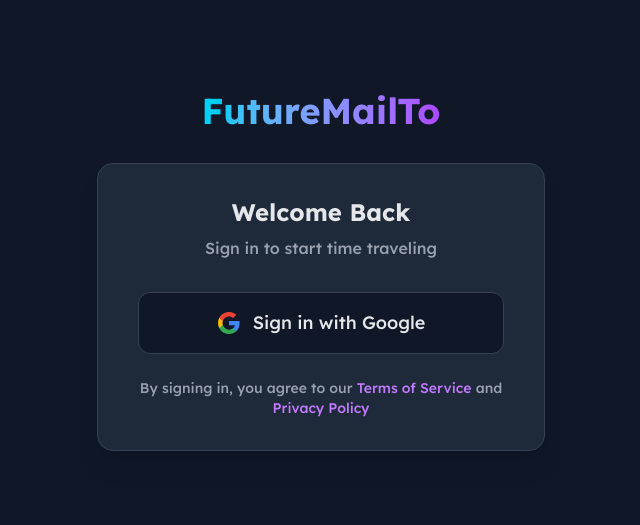
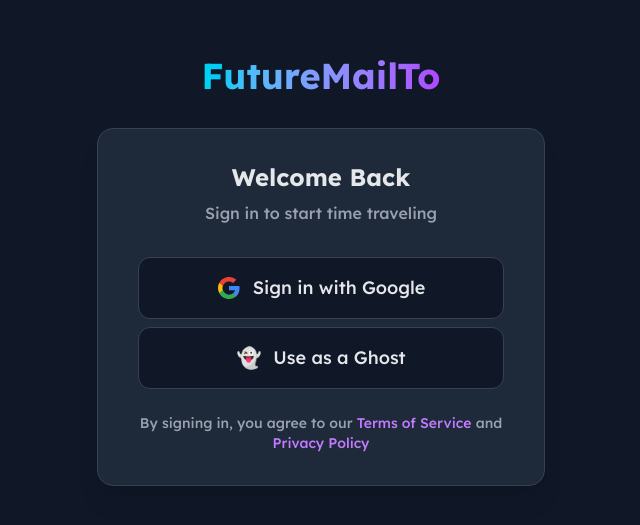
Before and after one commit to blacksmithping-star/FutureMailTo, a React (Vite) app: page /login in a window 1280 px wide. Shown: the part 129-654 px from the top of the page, without its empty margins (319-959 px from the left). Built offline with nearby package versions, Linux system fonts and the light colour scheme; no server answers.

Commit message:
anonymous user added

```diff
--- a/src/components/Dashboard/Dashboard.jsx
+++ b/src/components/Dashboard/Dashboard.jsx
@@ -10,6 +10,7 @@ function Dashboard() {
     const [isLoading, setIsLoading] = useState(true);
     const [isModalOpen, setIsModalOpen] = useState(false);
     const [emailToDelete, setEmailToDelete] = useState(null);
+    const isAnony = currentUser ? currentUser.isAnonymous : false;
 
     if (!currentUser) {
         return <Navigate to="/login" replace />;
@@ -21,7 +22,7 @@ function Dashboard() {
 
             try {
                 const emailsCollection = collection(db, 'emails');
-                const q = query(emailsCollection, where("from", "==", currentUser.email)); // Fetch emails sent to the current user
+                const q = query(emailsCollection, where("from", "==", isAnony ? currentUser.uid : currentUser.email)); // Fetch emails sent from the current user
                 const querySnapshot = await getDocs(q);
 
                 const fetchedEmails = querySnapshot.docs.map(doc => ({ id: doc.id, ...doc.data() }));
--- a/src/components/Login/Login.jsx
+++ b/src/components/Login/Login.jsx
@@ -6,12 +6,31 @@ function Login() {
   const [isLoading, setIsLoading] = useState(false);
   const { signInWithGoogle } = useAuth();
   const { currentUser } = useAuth();
+  const { signInAnonymous } = useAuth();
   const navigate = useNavigate();
   const location = useLocation();
 
   if (currentUser) {
     return <Navigate to="/" replace />;
   }
+
+  const handleAnonymousSignIn = async () => {
+    setIsLoading(true);
+    try {
+      await signInAnonymous();
+      if (location.state?.from) {
+        navigate(location.state.from, {
+          state: { formData: location.state.formData }
+        });
+      } else {
+        navigate('/');
+      }
+    } catch (error) {
+      console.error('Sign in failed:', error);
+    } finally {
+      setIsLoading(false);
+    }
+  };
 
   const handleGoogleSignIn = async () => {
     setIsLoading(true);
@@ -58,7 +77,7 @@ function Login() {
           <button
             onClick={handleGoogleSignIn}
             disabled={isLoading}
-            className="w-full flex items-center justify-center px-8 py-4 border border-gray-700 rounded-xl
+            className="w-full cursor-pointer flex items-center justify-center px-8 py-4 border border-gray-700 rounded-xl
               text-lg font-medium text-gray-200 bg-gray-900
               hover:bg-gray-700 hover:border-gray-600
               focus:outline-none focus:ring-2 focus:ring-offset-2 focus:ring-purple-500
@@ -99,6 +118,29 @@ function Login() {
             )}
           </button>
 
+          <button
+            onClick={handleAnonymousSignIn}
+            disabled={isLoading}
+            className="w-full cursor-pointer mt-2 flex items-center justify-center px-8 py-4 border border-gray-700 rounded-xl
+              text-lg font-medium text-gray-200 bg-gray-900
+              hover:bg-gray-700 hover:border-gray-600
+              focus:outline-none focus:ring-2 focus:ring-offset-2 focus:ring-purple-500
+              transition-all duration-300 relative group
+              disabled:opacity-50 disabled:cursor-not-allowed"
+          >
+            {!isLoading && (
+              <p className='text-xl mr-3'>👻</p>
+            )}
+            {isLoading ? (
+              <svg className="animate-spin h-5 w-5 text-gray-200" xmlns="http://www.w3.org/2000/svg" fill="none" viewBox="0 0 24 24">
+                <circle className="opacity-25" cx="12" cy="12" r="10" stroke="currentColor" strokeWidth="4"></circle>
+                <path className="opacity-75" fill="currentColor" d="M4 12a8 8 0 018-8V0C5.373 0 0 5.373 0 12h4zm2 5.291A7.962 7.962 0 014 12H0c0 3.042 1.135 5.824 3 7.938l3-2.647z"></path>
+              </svg>
+            ) : (
+              "Use as a Ghost"
+            )}
+          </button>
+
           {/* Terms and Privacy */}
           <p className="mt-6 text-center text-sm text-gray-400">
             By signing in, you agree to our{' '}
--- a/src/components/MessageComposer/MessageComposer.jsx
+++ b/src/components/MessageComposer/MessageComposer.jsx
@@ -37,7 +37,7 @@ function MessageComposer() {
   const [message, setMessage] = useState(savedFormData.message);
   const [selectedDate, setSelectedDate] = useState(savedFormData.selectedDate);
   const [customDate, setCustomDate] = useState(savedFormData.customDate);
-
+  const isAnony = currentUser ? currentUser.isAnonymous : false;
   // Calculate minimum and maximum dates
   const tomorrow = new Date();
   tomorrow.setDate(tomorrow.getDate() + 1);
@@ -215,8 +215,8 @@ function MessageComposer() {
     // Prepare the email data
     const emailData = {
       to: email,
-      from: currentUser.email,
-      username: currentUser.displayName || currentUser.email,
+      from: isAnony ? currentUser.uid : currentUser.email,
+      username: isAnony ? "Anonymous User" : currentUser.displayName,
       subject: subject,
       body: message,
       status: "scheduled",
@@ -241,7 +241,7 @@ function MessageComposer() {
       //   backgroundColor: '#1f2937',
       //   color: '#ffffff',
       // }, });
-      window.location.href = '/success';
+      navigate('/success');
 
     } catch (error) {
       console.error("Error storing email: ", error);
--- a/src/components/Navbar/Navbar.jsx
+++ b/src/components/Navbar/Navbar.jsx
@@ -10,6 +10,7 @@ function Navbar() {
 
   const { currentUser, logout } = useAuth();
   const navigate = useNavigate();
+  const isAnony = currentUser ? currentUser.isAnonymous : false;
 
   const desktopUserMenuRef = useRef();
   const mobileUserMenuRef = useRef();
@@ -61,8 +62,8 @@ function Navbar() {
           className="flex cursor-pointer items-center space-x-3 focus:outline-none"
         >
           <img
-            src={currentUser.photoURL}
-            alt={currentUser.displayName}
+              src={isAnony ? "https://encrypted-tbn0.gstatic.com/images?q=tbn:ANd9GcTelZ7W2tOs5kd_GIOw595myZLLf4KBda-Q5w&s" : currentUser.photoURL}
+              alt={currentUser.displayName}
             className="w-10 h-10 rounded-full border-2 border-purple-500"
           />
           <svg className={`w-5 h-5 text-gray-400 transition-transform duration-200 ${isOpen ? 'rotate-180' : ''}`}
--- a/src/components/UserProfile/UserProfile.jsx
+++ b/src/components/UserProfile/UserProfile.jsx
@@ -6,10 +6,11 @@ import { EmailAuthProvider, reauthenticateWithCredential } from "firebase/auth";
 import { Navigate } from 'react-router-dom';
 
 function UserProfile() {
-  const { currentUser, deleteUserAccount } = useAuth();
+  const { currentUser} = useAuth();
   const [isModalOpen, setIsModalOpen] = useState(false);
   const [isReauthModalOpen, setIsReauthModalOpen] = useState(false);
   const [password, setPassword] = useState('');
+  const isAnony = currentUser ? currentUser.isAnonymous : false;
 
   if (!currentUser) {
     return <Navigate to="/login" replace />;
@@ -50,15 +51,15 @@ function UserProfile() {
         <div className="bg-gray-800 rounded-2xl p-8 shadow-xl border border-gray-700">
           <div className="flex flex-col items-center">
             <img
-              src={currentUser.photoURL}
+              src={isAnony ? "https://encrypted-tbn0.gstatic.com/images?q=tbn:ANd9GcTelZ7W2tOs5kd_GIOw595myZLLf4KBda-Q5w&s" : currentUser.photoURL}
               alt={currentUser.displayName}
               className="w-32 h-32 rounded-full border-4 border-purple-500 shadow-xl"
             />
             <h1 className="mt-6 text-3xl font-bold text-gray-200">
-              {currentUser.displayName}
+            {isAnony ? "Anonymous User" : currentUser.displayName}
             </h1>
             <p className="mt-2 text-gray-400">
-              {currentUser.email}
+              {isAnony ? currentUser.uid : currentUser.email}
             </p>
             {/* <button
               onClick={() => setIsReauthModalOpen(true)}
--- a/src/contexts/AuthContext.jsx
+++ b/src/contexts/AuthContext.jsx
@@ -1,6 +1,6 @@
 import { createContext, useContext, useState, useEffect } from 'react';
 import { auth, googleProvider } from '../config/firebase';
-import { signInWithPopup, signOut } from 'firebase/auth';
+import { signInWithPopup, signInAnonymously, signOut } from 'firebase/auth';
 
 const AuthContext = createContext();
 
@@ -22,12 +22,15 @@ export function AuthProvider({ children }) {
     }
   }
 
-  const deleteUserAccount = async () => {
-    const user = auth.currentUser;
-    if (user) {
-      await user.delete();
+  async function signInAnonymous() {
+    try {
+      const result = await signInAnonymously(auth, googleProvider);
+      return result.user;
+    } catch (error) {
+      console.error('Error during anonymous sign in:', error);
+      throw error;
     }
-  };
+  }
 
   async function logout() {
     try {
@@ -51,7 +54,7 @@ export function AuthProvider({ children }) {
     currentUser,
     signInWithGoogle,
     logout,
-    deleteUserAccount
+    signInAnonymous
   };
 
   return (
--- a/src/index.css
+++ b/src/index.css
@@ -4,7 +4,7 @@
 html {
   scroll-behavior: smooth;
 }
-@import url("https://fonts.googleapis.com/css2?family=Lexend+Deca:wght@100..900&display=swap");
+
 
 body {
   font-family: "Lexend Deca", serif;
```
